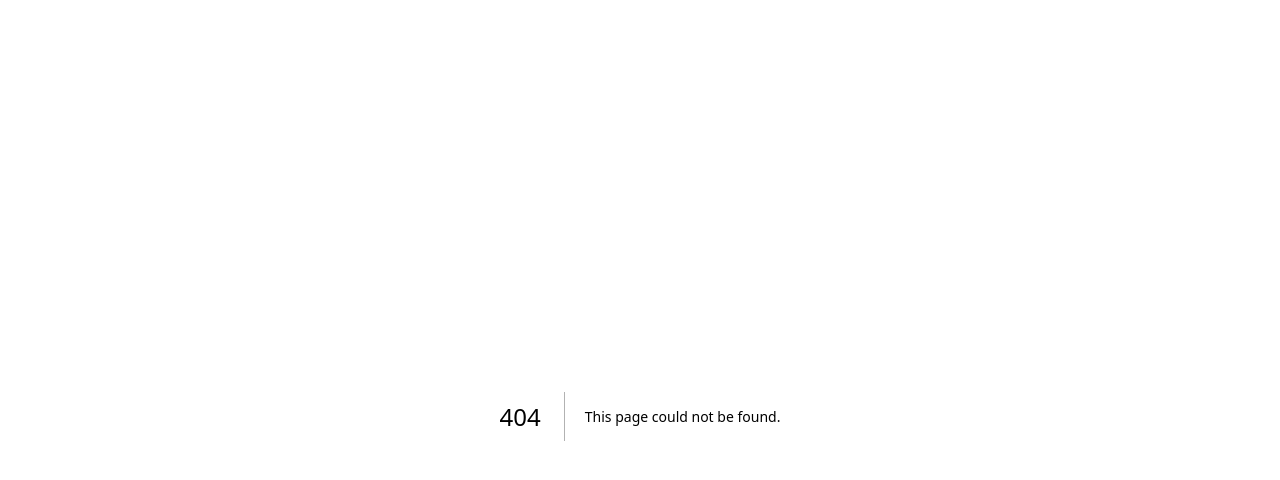
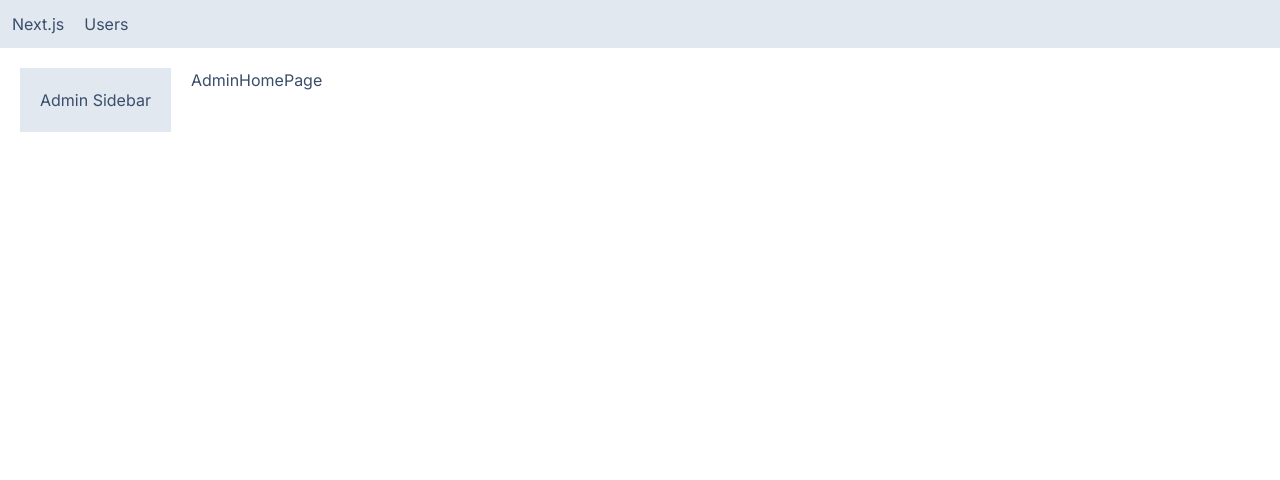
Before and after one commit to CosaNostraa69/next-app, a Next.js app: page /admin in a window 1280 px wide. Before the commit this address had no page. Shown: the top 480 px of the page. Built offline with nearby package versions, Linux system fonts and the light colour scheme.

Commit message:
Add global CSS variables and update layout with NavBar

```diff
--- /dev/null
+++ b/app/NavBar.tsx
@@ -0,0 +1,14 @@
+import Link from 'next/link'
+import React from 'react'
+
+const NavBar = () => {
+  return (
+    <div className='flex bg-slate-200 p-3 '>
+        <Link href="/" className='mr-5'>Next.js</Link>
+        <Link href="/users" className='mr-5'>Users</Link>
+
+    </div>
+  )
+}
+
+export default NavBar
--- /dev/null
+++ b/app/admin/layout.tsx
@@ -0,0 +1,16 @@
+import React from 'react'
+
+interface Props {
+    children: React.ReactNode
+
+}
+
+const AdminLayout = ({ children }: Props) => {
+    return (
+        <div className='flex'>
+            <aside className='bg-slate-200 p-5 mr-5'>Admin Sidebar</aside>
+            <div>{children}</div>
+        </div>)
+}
+
+export default AdminLayout
--- /dev/null
+++ b/app/admin/page.tsx
@@ -0,0 +1,9 @@
+import React from 'react'
+
+const AdminHomePage = () => {
+  return (
+    <div>AdminHomePage</div>
+  )
+}
+
+export default AdminHomePage
--- a/app/globals.css
+++ b/app/globals.css
@@ -14,6 +14,49 @@
 }
 
 body {
-  padding: 1rem;
 
+  --foreground: rgb(var(--foreground-rgb));
+  --background: rgb(var(--background-rgb));
+  --primary: rgb(var(--primary-rgb));
+  --secondary: rgb(var(--secondary-rgb));
+  --accent: rgb(var(--accent-rgb));
+  --highlight: rgb(var(--highlight-rgb));
+  --muted: rgb(var(--muted-rgb));
+  --border: rgb(var(--border-rgb));
+  --shadow: rgb(var(--shadow-rgb));
+  --link: rgb(var(--link-rgb));
+  --code: rgb(var(--code-rgb));
+  --success: rgb(var(--success-rgb));
+  --warning: rgb(var(--warning-rgb));
+  --error: rgb(var(--error-rgb));
+  --info: rgb(var(--info-rgb));
+  --dark: rgb(var(--dark-rgb));
+  --light: rgb(var(--light-rgb));
+  --transparent: rgb(var(--transparent-rgb));
+  --current: rgb(var(--foreground-rgb));
+  --text: var(--foreground);
+  --background: var(--background);
+  --border: var(--border);
+  --shadow: var(--shadow);
+  --link: var(--link);
+  --code: var(--code);
+  --success: var(--success);
+  --warning: var(--warning);
+  --error: var(--error);
+  --info: var(--info);
+  --dark: var(--dark);
+  --light: var(--light);
+  --transparent: var(--transparent);
+  --current: var(--foreground);
+  --primary: var(--primary);
+  --secondary: var(--secondary);
+  --accent: var(--accent);
+  --highlight: var(--highlight);
+  --muted: var(--muted);
 }
+
+@layer base {
+  h1 {
+    @apply font-extrabold text-2xl mb-3 ;
+  }
+}
--- a/app/layout.tsx
+++ b/app/layout.tsx
@@ -1,6 +1,7 @@
 import './globals.css'
 import type { Metadata } from 'next'
 import { Inter } from 'next/font/google'
+import NavBar from './NavBar'
 
 const inter = Inter({ subsets: ['latin'] })
 
@@ -16,7 +17,10 @@ export default function RootLayout({
 }) {
   return (
     <html lang="en" data-theme="winter">
-      <body className={inter.className}>{children}</body>
+      <body className={inter.className}>
+        <NavBar />
+        <main className='p-5'>{children}</main>
+        </body>
     </html>
   )
 }
```
